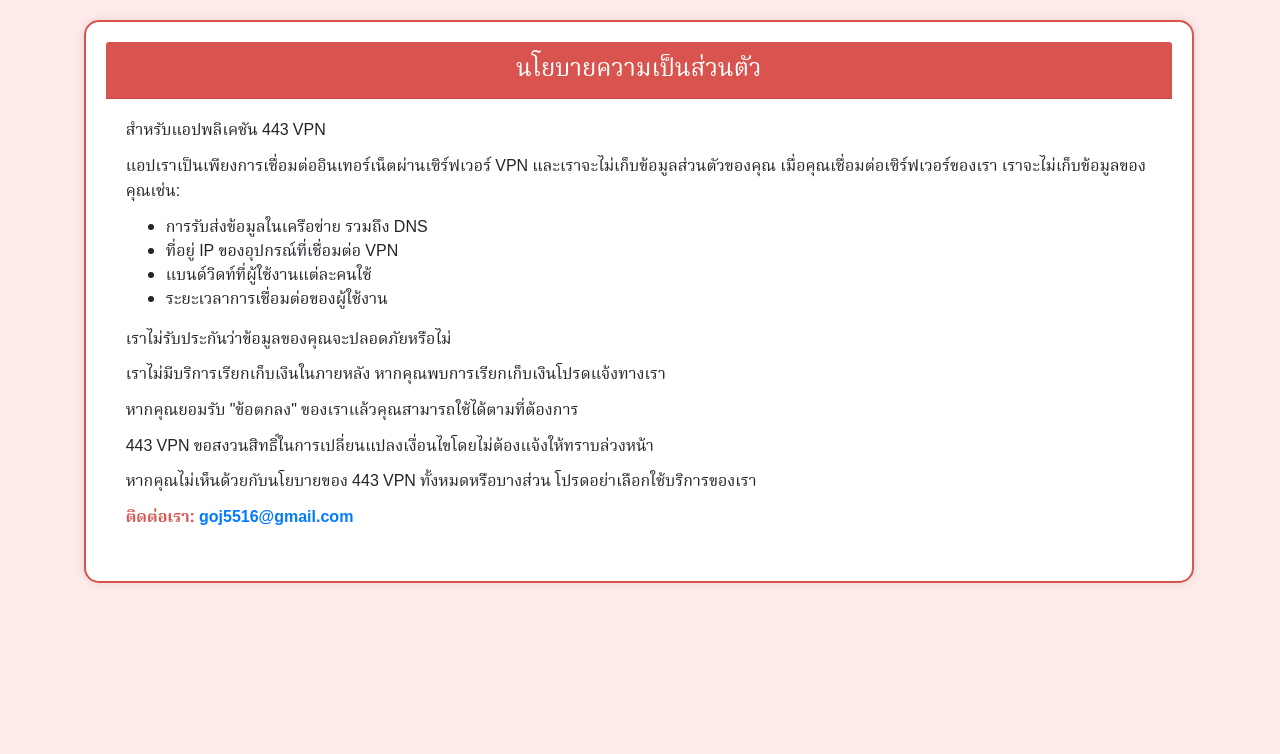
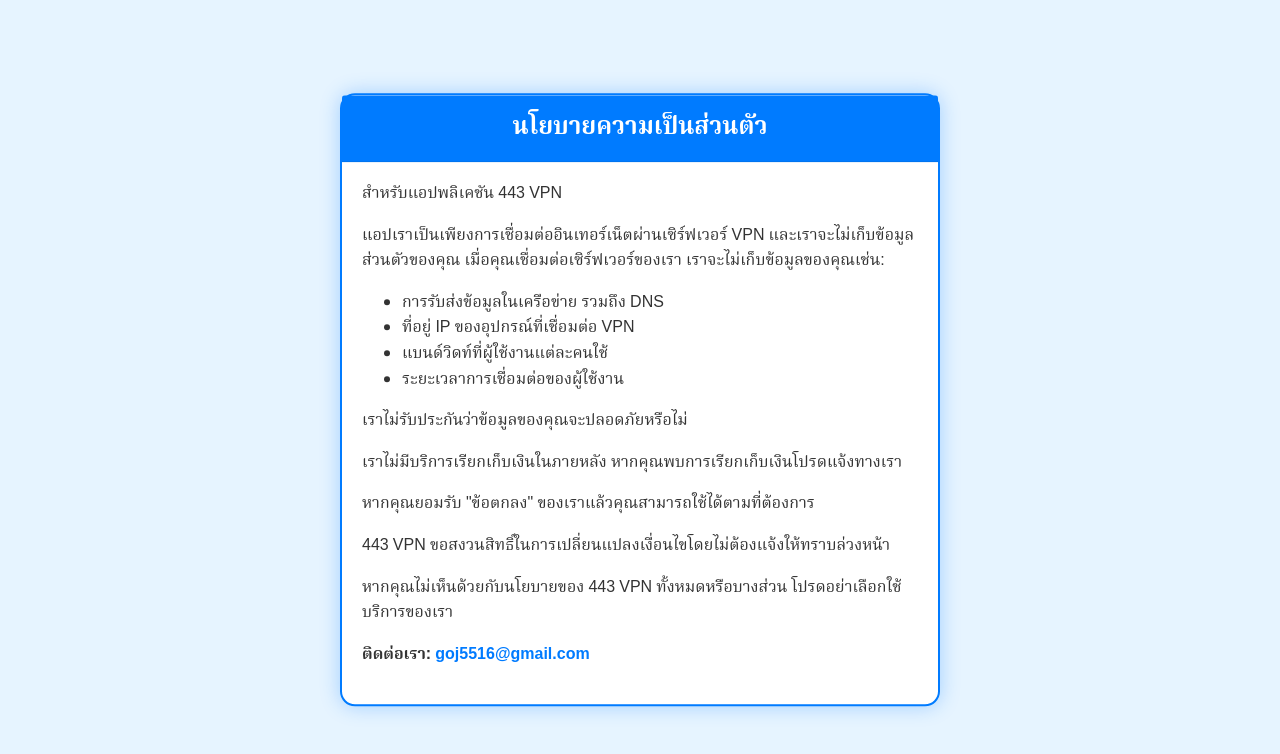
Before and after one commit to idckoala/host, a plain HTML site: page index.html in a window 1280 px wide. Drawn offline with nearby package versions, Linux system fonts and the light colour scheme.

Commit message:
Update index.html

```diff
--- a/index.html
+++ b/index.html
@@ -11,52 +11,68 @@
     <link rel="preconnect" href="https://fonts.gstatic.com">
     <link href="https://fonts.googleapis.com/css2?family=Noto+Serif+Thai&display=swap" rel="stylesheet">
     <title>นโยบายความเป็นส่วนตัว</title>
-    <link rel="canonical" href="https://ring2499.github.io" />
     <style>
         body {
-            height: auto;
-            max-width: 100%;
-            width: 99.8%;
+            margin: 0;
             font-family: 'Noto Serif Thai', sans-serif;
-            background-color: #feeae9;
-            padding: 20px;
+            background-color: #e6f4ff; /* ฟ้าพาสเทล */
+            height: 100vh;
+            display: flex;
+            justify-content: center;
+            align-items: center;
         }
 
         .card-custom {
-            border: 2px solid #d9534f;
+            border: 2px solid #007bff;
             border-radius: 15px;
             background-color: #ffffff;
-            padding: 20px;
-            box-shadow: 0px 0px 10px rgba(0, 0, 0, 0.1);
+            width: 90%;
+            max-width: 600px;
+            padding: 0;
+            box-shadow: 0 0 20px rgba(0, 123, 255, 0.3);
+            position: fixed;
+            top: 50%;
+            left: 50%;
+            transform: translate(-50%, -50%);
         }
 
         .card-header-custom {
-            background-color: #d9534f;
+            background-color: #007bff;
             color: #ffffff;
-            padding: 10px;
+            padding: 15px;
             border-radius: 10px 10px 0 0;
             text-align: center;
             font-size: 1.5rem;
+            font-weight: bold;
         }
 
         .card-body-custom {
             padding: 20px;
         }
 
-        .card-body-custom p {
+        .card-body-custom p,
+        .card-body-custom li {
             font-size: 1rem;
             line-height: 1.6;
-            margin-bottom: 10px;
+            color: #333;
         }
 
         .contact-info {
             font-weight: bold;
-            color: #d9534f;
+            color: #007bff;
+        }
+
+        a {
+            color: #007bff;
+            text-decoration: none;
+        }
+
+        a:hover {
+            text-decoration: underline;
         }
     </style>
 </head>
 <body>
-    <div class="container">
     <div class="card card-custom">
         <div class="card-header card-header-custom">
             นโยบายความเป็นส่วนตัว
@@ -75,9 +91,8 @@
             <p>หากคุณยอมรับ "ข้อตกลง" ของเราแล้วคุณสามารถใช้ได้ตามที่ต้องการ</p>
             <p>443 VPN ขอสงวนสิทธิ์ในการเปลี่ยนแปลงเงื่อนไขโดยไม่ต้องแจ้งให้ทราบล่วงหน้า</p>
             <p>หากคุณไม่เห็นด้วยกับนโยบายของ 443 VPN ทั้งหมดหรือบางส่วน โปรดอย่าเลือกใช้บริการของเรา</p>
-                <p class="contact-info">ติดต่อเรา: <a href="mailto: goj5516@gmail.com">goj5516@gmail.com</a></p>
-            </div>
+            <p class="contact-info">ติดต่อเรา: <a href="mailto:goj5516@gmail.com">goj5516@gmail.com</a></p>
         </div>
     </div>
 </body>
-</htKoalaaa
+</html>
```
Lines whose indentation alone changed are shown as unchanged.
